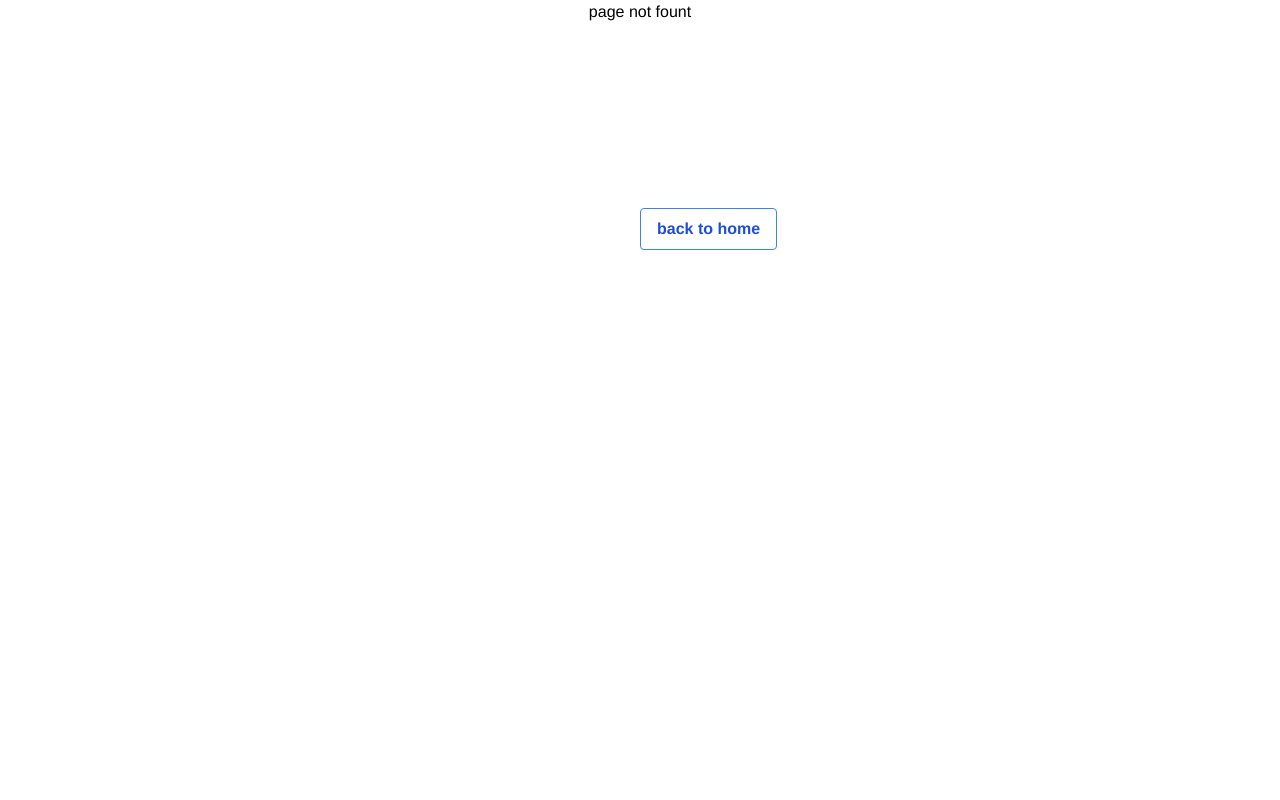
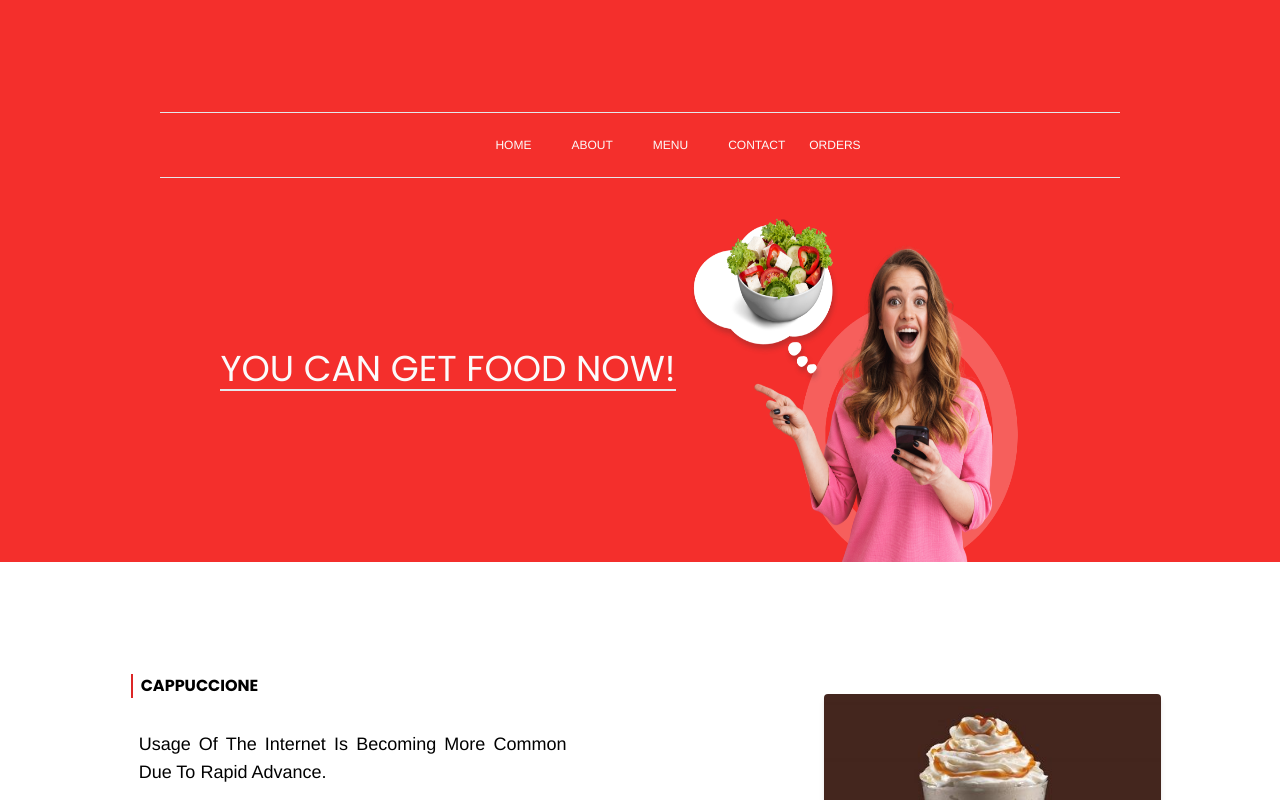
Before and after one commit to Code2Time/Marco-Restaurant, a React (Vite) app: page /order/1 in a window 1280 px wide. Shown: the top 800 px of the page. Built offline with nearby package versions, Linux system fonts and the light colour scheme.

Commit message:
Update "Order" Component Ui And Create "Orders" Page

```diff
--- a/src/App.tsx
+++ b/src/App.tsx
@@ -1,11 +1,12 @@
+import { OrderContextProvider } from "./context/OrderContext";
+import ScrollToTop from "./scroll-setting/ScorollSetting";
 import { Route, Routes } from "react-router-dom";
 import PageNotFound from "./pages/PageNotFound";
 import Contact from "./pages/Contact";
+import Orders from "./pages/Orders";
 import Order from "./pages/Order";
 import About from "./pages/About";
 import Home from "./pages/Home";
-import ScrollToTop from "./scroll-setting/ScorollSetting";
-import { OrderContextProvider } from "./context/OrderContext";
 
 function App() {
   return (
@@ -16,8 +17,9 @@ function App() {
           <Route path="/" element={<Home />} />
           <Route path="*" element={<PageNotFound />} />
           <Route path="/about" element={<About />} />
-          <Route path="/orders/:id" element={<Order />} />
+          <Route path="/order/:id" element={<Order />} />
           <Route path="/contact" element={<Contact />} />
+          <Route path="/orders" element={<Orders />} />
         </Routes>
       </OrderContextProvider>
     </>
--- a/src/components/MenuItem.tsx
+++ b/src/components/MenuItem.tsx
@@ -7,7 +7,7 @@ function MenuItem({ menuItems }: CategoriesProps) {
     <>
       {menuItems.map((item) => (
         <Link
-          to={`/orders/${item.id}`}
+          to={`/order/${item.id}`}
           key={item.id}
           className="menu-item-container bg-white flex justify-center items-center col-span-12 md:col-span-6 lg:col-span-4 gap-5 px-5 py-10 "
         >
--- a/src/pages/Order.tsx
+++ b/src/pages/Order.tsx
@@ -6,15 +6,13 @@ import { MenuData } from "../data/MenuData";
 import Footer from "../components/Footer";
 import { UseOrdersContext } from "../context/OrderContext";
 import { GiClick } from "react-icons/gi";
-
-
-
+import Navbar from "../components/Navbar";
 
 function Order() {
   const param = useParams<{ id: any }>().id;
   let selected = MenuData.filter((item) => item.id == param);
 
-const {HandleIncreasOrder , AllOrders} = UseOrdersContext()
+  const { HandleIncreasOrder, AllOrders } = UseOrdersContext();
 
   /* notify message */
   const notify = () =>
@@ -31,7 +29,10 @@ const {HandleIncreasOrder , AllOrders} = UseOrdersContext()
 
   return (
     <>
-      <main className="order-bg w-full h-[500px] bg-red1 flex justify-around items-center">
+      <section className="order-bg w-full h-auto bg-red1">
+        <div className=" flex flex-col justify-around items-center">
+          <Navbar />
+          <div className=" flex justify-around items-center">
             <h1 className="poppins-4 uppercase text-my-white border-b-2 sm:text-xl md:text-4xl ">
               you can get food now!
             </h1>
@@ -40,7 +41,9 @@ const {HandleIncreasOrder , AllOrders} = UseOrdersContext()
               alt="order-bg"
               className="size-48 sm:size-72 md:size-96"
             />
-      </main>
+          </div>
+        </div>
+      </section>
       <section>
         {selected.map((item) => (
           <div
@@ -64,7 +67,7 @@ const {HandleIncreasOrder , AllOrders} = UseOrdersContext()
               <div className="w-2/3">
                 <button
                   onClick={() => {
-                    notify() , HandleIncreasOrder(parseInt(param));
+                    notify(), HandleIncreasOrder(parseInt(param));
                   }}
                   className=" w-full mt-4 py-2 px-3 text-sm bg-red1 outline-none uppercase poppins-5 transition-all btn text-my-white rounded-sm"
                 >
@@ -93,12 +96,24 @@ const {HandleIncreasOrder , AllOrders} = UseOrdersContext()
             </div>
           </div>
         ))}
-        <div className={AllOrders == 0? '' : 'w-6/12 h-auto mx-auto transition-all  rounded-md overflow-hidden   '}>
-          {AllOrders == 0? (''):
-          <Link to='/'className="w-full h-full flex flex-col sm:flex-row text-center items-center justify-center gap-1 poppins-7 capitalize text-my-white bg-gray1 border  py-2 " >
-            <h1>Click to see the items</h1>
+        <div
+          className={
+            AllOrders == 0
+              ? ""
+              : "w-3/12 h-auto mx-auto transition-all  rounded-md overflow-hidden absolute right-0   "
+          }
+        >
+          {AllOrders == 0 ? (
+            ""
+          ) : (
+            <Link
+              to="/"
+              className="w-full h-full flex flex-col sm:flex-row text-center items-center justify-center gap-1 poppins-7 capitalize text-my-white bg-gray1 border  py-2 "
+            >
+              <h1>see orders</h1>
               <GiClick />
-          </Link>}
+            </Link>
+          )}
         </div>
       </section>
       <Footer />
--- /dev/null
+++ b/src/pages/Orders.tsx
@@ -0,0 +1,11 @@
+
+
+function Orders() {
+  return (
+    <div>
+      Orders page
+    </div>
+  )
+}
+
+export default Orders
```
Lines whose indentation alone changed are shown as unchanged.
